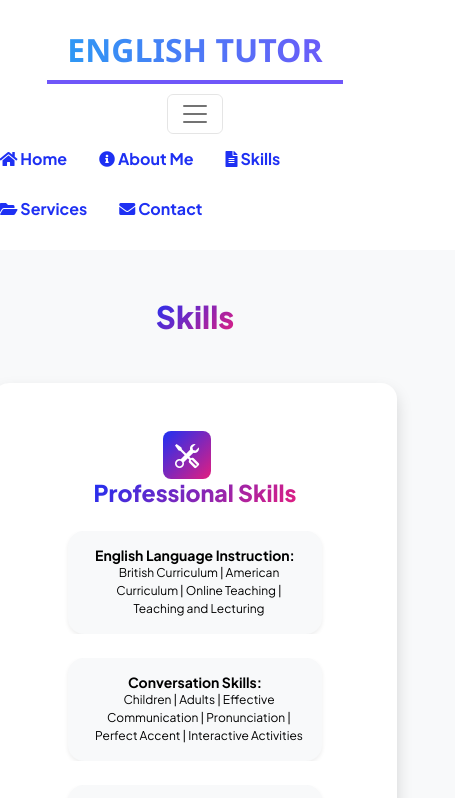
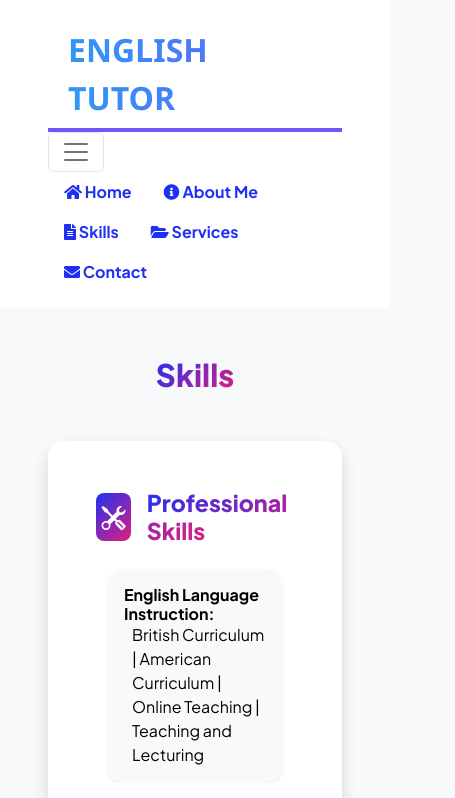
Before and after one commit to DoaaFarhatElsaadany/My-Portfolio, a plain HTML site: page resume.html in a window 390 px wide. Shown: the top 798 px of the page, 455 px wide, since content can reach past the window. Drawn offline with nearby package versions, Linux system fonts and the light colour scheme.

Commit message:
Update resume.html

```diff
--- a/resume.html
+++ b/resume.html
@@ -1,6 +1,5 @@
 <!DOCTYPE html>
 <html lang="en">
-
 <head>
     <meta charset="utf-8" />
     <meta name="viewport" content="width=device-width, initial-scale=1, shrink-to-fit=no" />
@@ -12,7 +11,7 @@
     <!-- Custom Google font-->
     <link rel="preconnect" href="https://fonts.googleapis.com" />
     <link rel="preconnect" href="https://fonts.gstatic.com" crossorigin />
-    <link href="https://fonts.googleapis.com/css2?family=Plus+Jakarta+Sans:wght@100;200;300;400;500;600;700;800;900&display=swap" rel="stylesheet" />
+    <link href="https://fonts.googleapis.com/css2?family=Plus+Jakarta+Sans:wght@100;200;300;400;500;600;700;800;900&amp;display=swap" rel="stylesheet" />
     <!-- Bootstrap icons-->
     <link href="https://cdn.jsdelivr.net/npm/bootstrap-icons@1.8.1/font/bootstrap-icons.css" rel="stylesheet" />
     <!-- Core theme CSS (includes Bootstrap)-->
@@ -21,41 +20,33 @@
 
     <style>
         .nav-link:hover i {
-            transform: scale(1.2);
+            transform: scale(1.2); /* Smaller scale */
         }
-
         .bg-light h6 {
             font-weight: bold;
         }
-
         .bg-light p {
             font-weight: normal;
         }
-
         .hover-effect {
             transition: transform 0.3s ease;
         }
-
         .hover-effect:hover {
-            transform: scale(1.05);
+            transform: scale(1.05); /* Smaller scale */
         }
-
         .col {
             overflow: hidden;
             position: relative;
         }
-
         .d-flex {
             position: relative;
-            transition: transform 0.3s ease, border-radius 0.3s ease;
+            transition: transform 0.3s ease, border-radius 0.3s ease; /* Add transition for border radius */
         }
-
         .col:hover .d-flex {
-            transform: scale(1.05);
-            border-radius: 10px;
+            transform: scale(1.05); /* Smaller scale */
+            border-radius: 10px; /* Set the desired border radius value */
             z-index: 1;
         }
-
         .d-flex::before {
             content: "";
             position: absolute;
@@ -68,118 +59,29 @@
             transition: opacity 0.3s ease;
             z-index: -1;
         }
-
         .col:hover .d-flex::before {
             opacity: 1;
         }
-
         .d-flex:hover {
             background-color: #ebebeb;
-            color: #000000;
+            color: #000000; /* Change text color to black */
             font-weight: bold;
         }
-
-        /* Additional responsive adjustments */
-        .container {
-            max-width: 100%;
-        }
-
-        .name,
-        .contact {
-            display: flex;
-            align-items: center;
-            font-size: 18px;
-            margin: 10px 0;
-            justify-content: center;
-        }
-
-        .name i,
-        .contact i {
-            margin-right: 10px;
-        }
-
-        .name,
-        .contact {
-            font-size: 16px;
-        }
-
-        .card {
-            margin: 10px 0;
-        }
-
-        .card-body {
-            padding: 20px;
-        }
-
-        .d-flex {
-            flex-direction: column;
-            align-items: center;
-            text-align: center;
-        }
-
-        .row {
-            margin: 0;
-        }
-
-        h6 {
-            margin-bottom: 5px;
-        }
-
-        @media (max-width: 767.98px) {
-            .navbar {
-                display: flex;
-                flex-direction: column;
-                align-items: center;
-            }
-
-            .navbar .container {
-                flex-direction: column;
-                align-items: center;
-            }
-
-            .navbar-toggler {
-                margin-top: 10px;
-            }
-
-            .logo {
-                text-align: center;
-            }
-
-            .nav-item {
-                margin: 5px 0;
-            }
-
-            .container {
-                padding: 0 15px;
-            }
-
-            .card-body {
-                padding: 15px;
-            }
-
+        @media (max-width: 767px) {
             .name,
             .contact {
                 font-size: 14px;
-                margin: 5px 0;
-                flex-direction: column;
-                align-items: center;
+                margin-left: 0;
+                margin-bottom: 10px;
+                text-align: center;
             }
-
-            .card {
-                margin: 10px;
-            }
-
-            h6 {
-                font-size: 14px;
-            }
-
-            p {
-                font-size: 12px;
+            .name i,
+            .contact i {
+                margin-right: 5px;
             }
         }
     </style>
 </head>
-
 <body class="d-flex flex-column h-100 bg-light">
     <main class="flex-shrink-0">
         <!-- Navigation-->
@@ -253,7 +155,7 @@
                             <div class="row mb-4">
                                 <div class="col">
                                     <div class="d-flex flex-column align-items-center align-items-md-start bg-light rounded-4 shadow-sm p-3 h-100">
-                                        <h6 class="mb-0">Assessment                                        and Feedback:</h6>
+                                        <h6 class="mb-0">Assessment   and Feedback:</h6>
                                         <p class="mb-0 ms-2">Progress Monitoring | Performance Evaluation | Constructive Feedback</p>
                                     </div>
                                 </div>
@@ -403,5 +305,4 @@
     <!-- Core theme JS -->
     <script src="js/scripts.js"></script>
 </body>
-
 </html>
```
